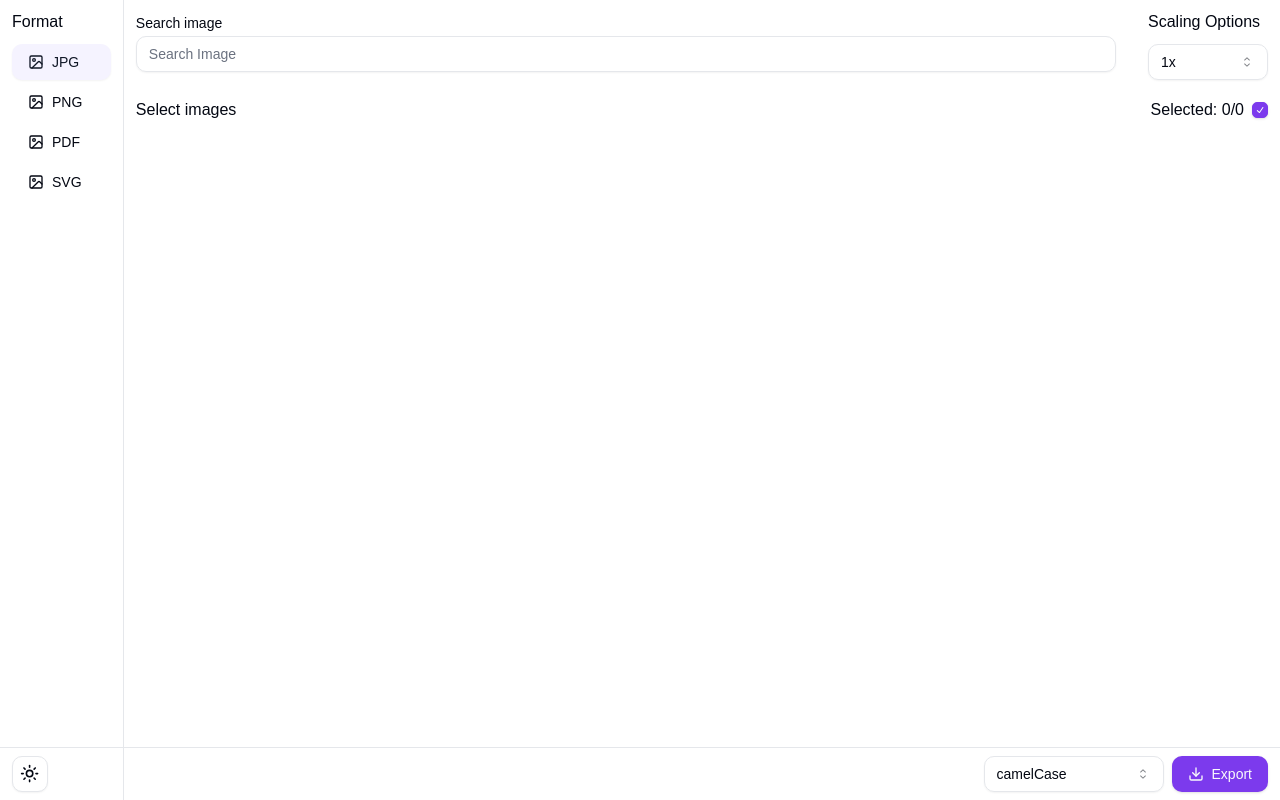
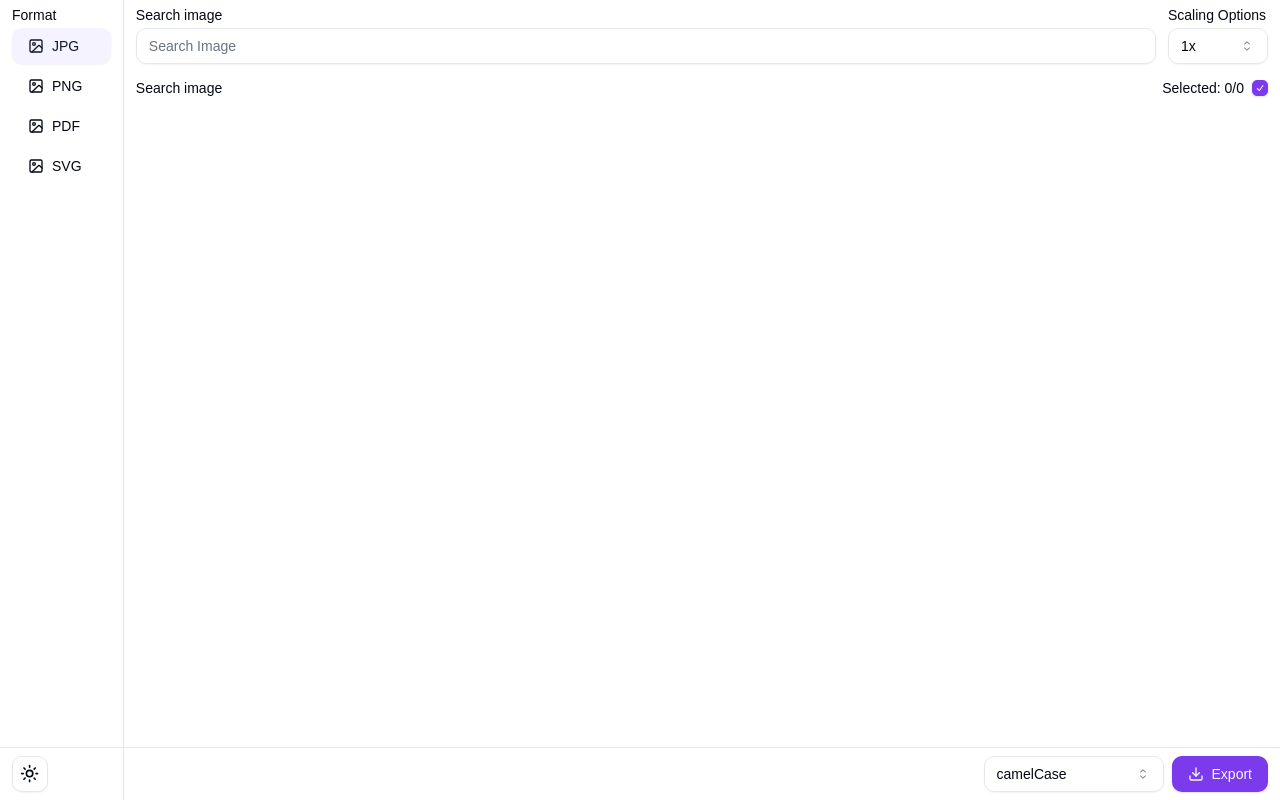
Before and after one commit to jacksonkasi1/ImagePro-Export, a React app in the folder plugin/: page / in a window 1280 px wide. Built offline with nearby package versions, Linux system fonts and the light colour scheme.

Commit message:
Update all typography with label

```diff
--- a/plugin/src/app/components/image-selector.tsx
+++ b/plugin/src/app/components/image-selector.tsx
@@ -3,9 +3,7 @@ import React, { Fragment, useEffect, useState } from 'react';
 // ** import ui components
 import { ScrollArea, ScrollBar } from '@/components/ui/scroll-area';
 import { Checkbox } from '@/components/ui/checkbox';
-
-// ** import components
-import { Typography } from './typography';
+import { Label } from '@/components/ui/label';
 
 // ** import lib
 import { cn } from '@/lib/utils';
@@ -16,7 +14,7 @@ import { arrayBufferToBase64 } from '@/helpers/file-operation';
 // ** import store
 import { useImageExportStore } from '@/store/useImageExportStore';
 
-interface ImageSelectorProps extends React.HTMLAttributes<HTMLDivElement> { }
+interface ImageSelectorProps extends React.HTMLAttributes<HTMLDivElement> {}
 
 const ImageSelector: React.FC<ImageSelectorProps> = ({ className }) => {
   const { allNodes, allNodesCount, selectedNodeIds, setSelectedNodeIds, setSelectedNodesCount } = useImageExportStore();
@@ -60,13 +58,11 @@ const ImageSelector: React.FC<ImageSelectorProps> = ({ className }) => {
   return (
     <Fragment>
       <div className={cn('py-2 flex items-center justify-between', className)}>
-        <Typography variant="p" className="flex-1">
-          Select images
-        </Typography>
+        <Label>Search image</Label>
         <div className="flex items-center gap-2">
-          <Typography variant="p">
+          <Label>
             Selected: {selectedNodeIds.length}/{allNodesCount}
-          </Typography>
+          </Label>
           <Checkbox
             checked={selectedNodeIds.length === allNodes.length}
             onCheckedChange={(checked: boolean) => handleSelectAll(checked)}
@@ -98,9 +94,7 @@ const ImageSelector: React.FC<ImageSelectorProps> = ({ className }) => {
                     <div className="aspect-[16/9] w-full min-w-28 max-w-[140px] h-auto object-cover rounded-sm bg-gray-200" />
                   )}
                 </div>
-                <Typography variant="small" className="truncate w-28">
-                  {image.name}
-                </Typography>
+                <Label className="truncate w-28">{image.name}</Label>
               </div>
               <Checkbox
                 checked={selectedNodeIds.includes(image.id)}
--- a/plugin/src/app/components/scale-bar.tsx
+++ b/plugin/src/app/components/scale-bar.tsx
@@ -10,15 +10,13 @@ import {
   SelectTrigger,
   SelectValue,
 } from '@/components/ui/select';
+import { Label } from '@/components/ui/label';
 
 // ** import store
 import { useImageExportStore } from '@/store/useImageExportStore';
 
 // ** import types
 import { ExportScaleOption } from '@/types/enums';
-
-// ** import components
-import { Typography } from './typography';
 
 // ** import lib
 import { cn } from '@/lib/utils';
@@ -29,10 +27,8 @@ const ScaleBar: React.FC<ScaleBarProps> = ({ className, ...props }) => {
   const { exportScaleOption, setExportScaleOption } = useImageExportStore();
 
   return (
-    <div className={cn('py-2', className)} {...props}>
-      <Typography variant="p" className="mb-2">
-        Scaling Options
-      </Typography>
+    <div className={cn('py-2 flex flex-col gap-1.5', className)} {...props}>
+      <Label>Scaling Options</Label>
       <Select
         defaultValue={exportScaleOption}
         onValueChange={(value) => {
@@ -40,7 +36,7 @@ const ScaleBar: React.FC<ScaleBarProps> = ({ className, ...props }) => {
           setExportScaleOption(value as ExportScaleOption);
         }}
       >
-        <SelectTrigger className="w-[120px]">
+        <SelectTrigger className="w-[100px]">
           <SelectValue placeholder="Select scale" />
         </SelectTrigger>
         <SelectContent>
--- a/plugin/src/app/components/sidebar.tsx
+++ b/plugin/src/app/components/sidebar.tsx
@@ -5,9 +5,7 @@ import { Image } from 'lucide-react';
 
 // ** import ui components
 import { Button } from '@/components/ui/button';
-
-// ** import components
-import { Typography } from './typography';
+import { Label } from '@/components/ui/label';
 
 // ** import utilities
 import { cn } from '@/lib/utils';
@@ -18,7 +16,7 @@ import { ExportOption } from '@/types/enums';
 // ** import store
 import { useImageExportStore } from '@/store/useImageExportStore';
 
-interface SidebarProps extends React.HTMLAttributes<HTMLDivElement> { }
+interface SidebarProps extends React.HTMLAttributes<HTMLDivElement> {}
 
 const Sidebar: React.FC<SidebarProps> = ({ className }) => {
   const [activeOption, setActiveOption] = useState<ExportOption>(ExportOption.JPG);
@@ -30,8 +28,8 @@ const Sidebar: React.FC<SidebarProps> = ({ className }) => {
   };
 
   return (
-    <div className={cn('py-2', className)}>
-      <Typography variant="p" className='mb-2'>Format</Typography>
+    <div className={cn('py-2 flex flex-col gap-1.5', className)}>
+      <Label>Format</Label>
       <div className="space-y-1 max-w-28">
         {Object.values(ExportOption).map((option) => (
           <Button
--- a/plugin/src/app/pages/index.tsx
+++ b/plugin/src/app/pages/index.tsx
@@ -64,9 +64,9 @@ function Page() {
           </div>
           <Separator orientation="vertical" />
           <div className="flex flex-col justify-between w-full">
-            <div className="flex items-center gap-2">
-              <SearchInput className="flex-1 px-3" />
-              <ScaleBar className="px-3" />
+            <div className="flex items-center gap-3 px-3">
+              <SearchInput className="flex-1" />
+              <ScaleBar />
             </div>
             <ImageSelector className="px-3" />
             <div>
```
